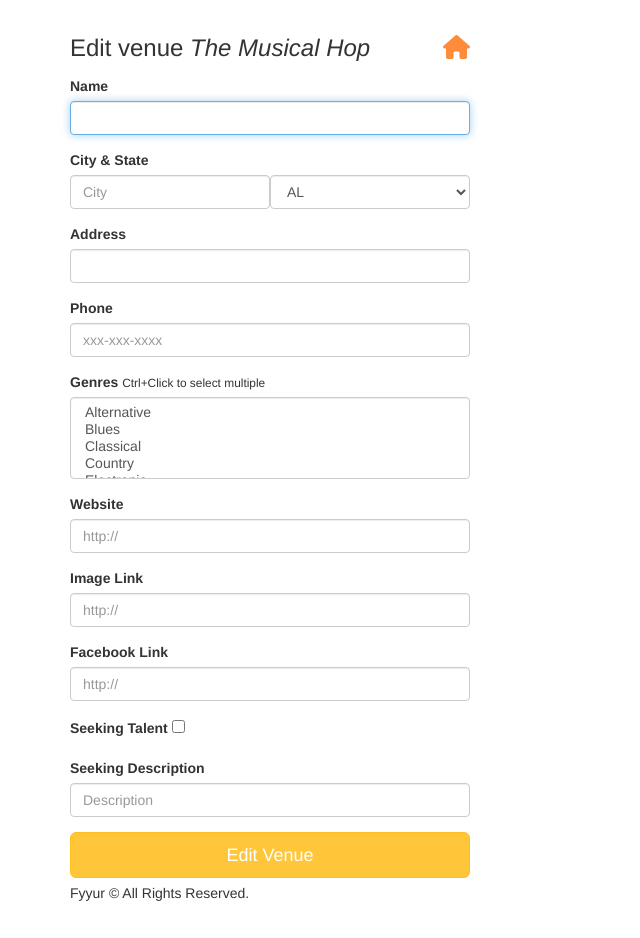
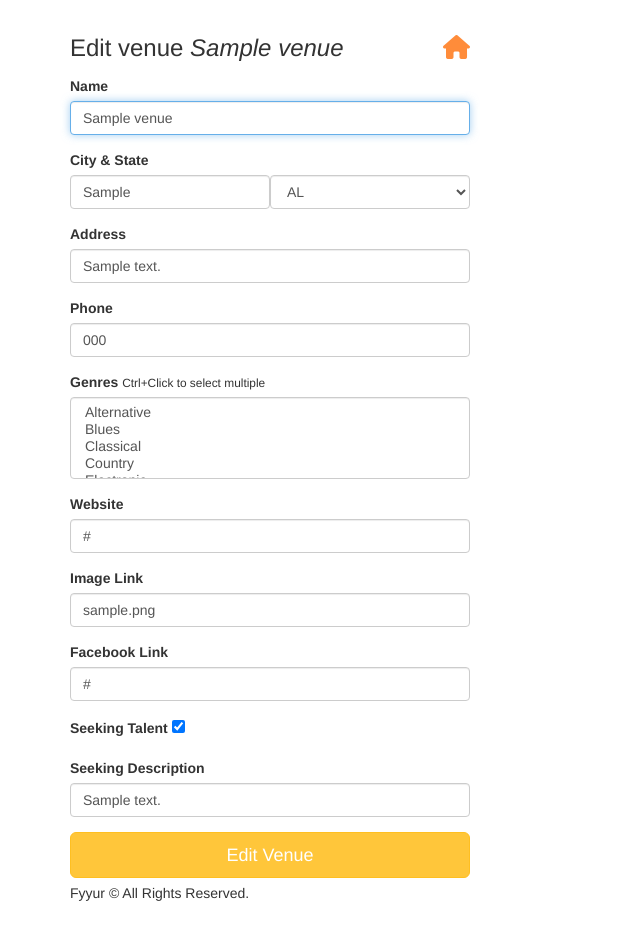
Before and after one commit to inovux/fyyur, a Flask app: page /venues/1/edit in a window 1280 px wide. Shown: the part 60-998 px from the top of the page, without its empty margins (0-640 px from the left). Run offline with Flask 2, Linux system fonts and the light colour scheme; tables that the repository leaves empty hold one stand-in row (values such as "Sample post"); some libraries are stand-ins or nearby versions.

Commit message:
feat: Added functionality for editing venues

```diff
--- a/app.py
+++ b/app.py
@@ -194,6 +194,7 @@ def create_venue_submission():
             name=request.form['name'],
             city=request.form['city'],
             state=request.form['state'],
+            address=request.form['address'],
             phone=request.form['phone'],
             website=request.form['website'],
             image_link=request.form['image_link'],
@@ -335,29 +336,51 @@ def edit_artist_submission(artist_id):
 @app.route('/venues/<int:venue_id>/edit', methods=['GET'])
 def edit_venue(venue_id):
     form = VenueForm()
-    venue = {
-        "id": 1,
-        "name": "The Musical Hop",
-        "genres": ["Jazz", "Reggae", "Swing", "Classical", "Folk"],
-        "address": "1015 Folsom Street",
-        "city": "San Francisco",
-        "state": "CA",
-        "phone": "123-123-1234",
-        "website": "https://www.themusicalhop.com",
-        "facebook_link": "https://www.facebook.com/TheMusicalHop",
-        "seeking_talent": True,
-        "seeking_description": "We are on the lookout for a local artist to play every two weeks. Please call us.",
-        "image_link": "https://images.unsplash.com/photo-1543900694-133f37abaaa5?ixlib=rb-1.2.1&ixid=eyJhcHBfaWQiOjEyMDd9&auto=format&fit=crop&w=400&q=60"
-    }
-    # TODO: populate form with values from venue with ID <venue_id>
+    venue = Venue.query.get(venue_id)
+    form.state.data = venue.state
+    form.genres.data = venue.genres
+
     return render_template('forms/edit_venue.html', form=form, venue=venue)
 
 
 @app.route('/venues/<int:venue_id>/edit', methods=['POST'])
 def edit_venue_submission(venue_id):
-    # TODO: take values from the form submitted, and update existing
-    # venue record with ID <venue_id> using the new attributes
-    return redirect(url_for('show_venue', venue_id=venue_id))
+    error = False
+
+    if 'seeking_talent' in request.form:
+        is_seeking_talent = True
+    else:
+        is_seeking_talent = False
+
+    try:
+        venue = Venue.query.get(venue_id)
+        venue.name = request.form['name']
+        venue.city = request.form['city']
+        venue.state = request.form['state']
+        venue.address = request.form['address']
+        venue.phone = request.form['phone']
+        venue.website = request.form['website']
+        venue.image_link = request.form['image_link']
+        venue.facebook_link = request.form['facebook_link']
+        venue.genres = request.form.getlist('genres')
+        venue.seeking_talent = is_seeking_talent
+        venue.seeking_description = request.form['seeking_description']
+
+        db.session.add(venue)
+        db.session.commit()
+    except:
+        error = True
+        db.session.rollback()
+        print(sys.exc_info())
+    finally:
+        db.session.close()
+
+    if error:
+        flash('An error occurred. Venue ' + request.form['name'] + ' could not be edited.')
+        return redirect(url_for('show_venue', venue_id=venue_id))
+    else:
+        flash('Venue ' + request.form['name'] + ' was successfully edited!')
+        return redirect(url_for('show_venue', venue_id=venue_id))
 
 
 #  Create Artist
--- a/templates/forms/edit_venue.html
+++ b/templates/forms/edit_venue.html
@@ -6,51 +6,51 @@
       <h3 class="form-heading">Edit venue <em>{{ venue.name }}</em> <a href="{{ url_for('index') }}" title="Back to homepage"><i class="fa fa-home pull-right"></i></a></h3>
       <div class="form-group">
         <label for="name">Name</label>
-        {{ form.name(class_ = 'form-control', autofocus = true) }}
+        {{ form.name(class_ = 'form-control', value=venue.name, autofocus = true) }}
       </div>
       <div class="form-group">
           <label>City & State</label>
           <div class="form-inline">
             <div class="form-group">
-              {{ form.city(class_ = 'form-control', placeholder='City', autofocus = true) }}
+              {{ form.city(class_ = 'form-control', value=venue.city, placeholder='City', autofocus = true) }}
             </div>
             <div class="form-group">
-              {{ form.state(class_ = 'form-control', placeholder='State', autofocus = true) }}
+              {{ form.state(class_ = 'form-control', value=venue.state, placeholder='State', autofocus = true) }}
             </div>
           </div>
       </div>
       <div class="form-group">
         <label for="address">Address</label>
-        {{ form.address(class_ = 'form-control', autofocus = true) }}
+        {{ form.address(class_ = 'form-control', value=venue.address, autofocus = true) }}
       </div>
       <div class="form-group">
           <label for="phone">Phone</label>
-          {{ form.phone(class_ = 'form-control', placeholder='xxx-xxx-xxxx', autofocus = true) }}
+          {{ form.phone(class_ = 'form-control', value=venue.phone, placeholder='xxx-xxx-xxxx', autofocus = true) }}
         </div>
       <div class="form-group">
         <label for="genres">Genres</label>
         <small>Ctrl+Click to select multiple</small>
-        {{ form.genres(class_ = 'form-control', placeholder='Genres, separated by commas', autofocus = true) }}
+        {{ form.genres(class_ = 'form-control', value=venue.genres, placeholder='Genres, separated by commas', autofocus = true) }}
       </div>
       <div class="form-group">
         <label for="website">Website</label>
-        {{ form.website(class_ = 'form-control', placeholder='http://', autofocus = true) }}
+        {{ form.website(class_ = 'form-control', value=venue.website, placeholder='http://', autofocus = true) }}
       </div>
       <div class="form-group">
         <label for="image_link">Image Link</label>
-        {{ form.image_link(class_ = 'form-control', placeholder='http://', autofocus = true) }}
+        {{ form.image_link(class_ = 'form-control', value=venue.image_link, placeholder='http://', autofocus = true) }}
       </div>
       <div class="form-group">
         <label for="facebook_link">Facebook Link</label>
-        {{ form.facebook_link(class_ = 'form-control', placeholder='http://', autofocus = true) }}
+        {{ form.facebook_link(class_ = 'form-control', value=venue.facebook_link, placeholder='http://', autofocus = true) }}
       </div>
       <div class="form-group">
         <label for="seeking_talent">Seeking Talent</label>
-        {{ form.seeking_talent(autofocus = true) }}
+        {{ form.seeking_talent(checked=venue.seeking_talent, autofocus = true) }}
       </div>
       <div class="form-group">
         <label for="seeking_description">Seeking Description</label>
-        {{ form.seeking_description(class_ = 'form-control', placeholder='Description', autofocus = true) }}
+        {{ form.seeking_description(class_ = 'form-control', value=venue.seeking_description, placeholder='Description', autofocus = true) }}
       </div>
       <input type="submit" value="Edit Venue" class="btn btn-primary btn-lg btn-block">
     </form>
```
